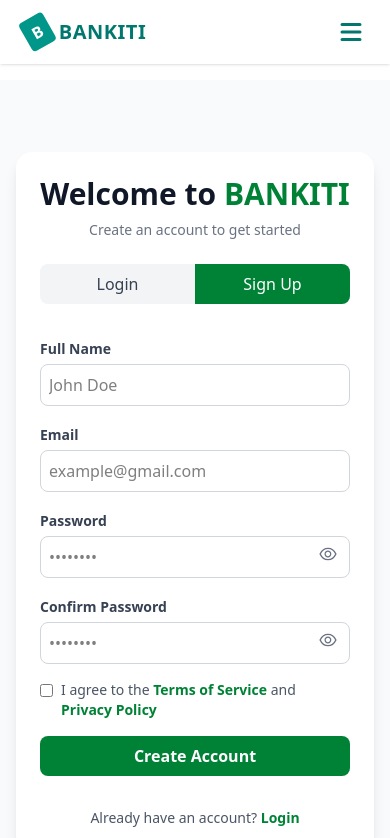
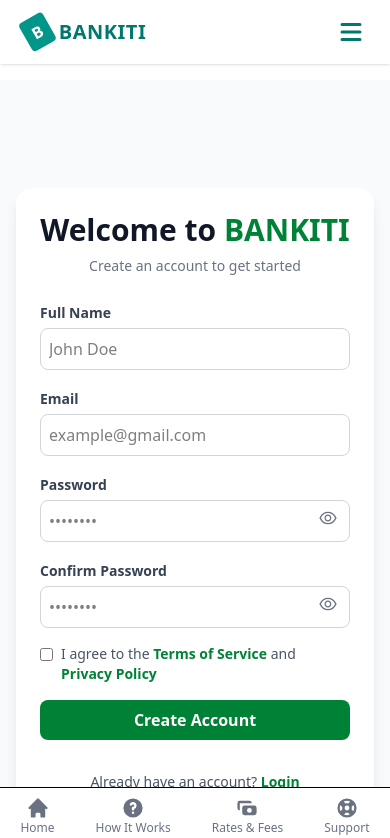
Before and after one commit to BANKITI/Finance-app-frontend-, a React (Vite) app in the folder finance-app/: page /signup in a window 390 px wide. Shown: the top 838 px of the page. Built offline with nearby package versions, Linux system fonts and the light colour scheme.

Commit message:
first commit

```diff
--- a/finance-app/src/App.tsx
+++ b/finance-app/src/App.tsx
@@ -1,10 +1,13 @@
 import { BrowserRouter as Router, Routes, Route } from "react-router-dom";
 
-// CONTEXT PROVIDER (NEW)
+// CONTEXT PROVIDER
 import { AuthProvider } from "./context/AuthContext";
 
+// COMPONENTS
 import Navbar from "./components/Navbar";
+import MobileBottomNav from "./components/MobileBottomNav";  // <-- NEW
 
+// PAGES
 import Home from "./pages/Home";
 import HowItWorks from "./pages/How";
 import Borrow from "./pages/Borrow";
@@ -12,11 +15,11 @@ import Lend from "./pages/Lend";
 import Rates from "./pages/Rate";
 import Support from "./pages/Support";
 import Login from "./pages/Login";
-import Apply from "./pages/Apply";
-import Footer from "./pages/Footer";
 import Signup from "./pages/Signup";
+
 import Info from "./pages/Info";
 import Submit from "./pages/Submit";
+import Apply from "./pages/Apply";
 import Account from "./pages/Account";
 import Verification from "./pages/Verification";
 import Application from "./pages/Application";
@@ -31,6 +34,7 @@ import Load from "./pages/Load";
 import ProtectedRoute from "./pages/ProtectedRoute";
 import Logout from "./pages/Logout";
 
+import Footer from "./pages/Footer";
 
 function App() {
   return (
@@ -38,20 +42,21 @@ function App() {
       <Router>
         <Navbar />
 
-        <div className="pt-20">
+        <div className="pt-20 pb-20">
+          {/* Added bottom padding so content doesn't hide behind mobile navbar */}
           <Routes>
 
             {/* PUBLIC ROUTES */}
             <Route path="/" element={<Home />} />
             <Route path="/how-it-works" element={<HowItWorks />} />
-            <Route path="/logout" element={<Logout />} />
-
             <Route path="/borrow" element={<Borrow />} />
             <Route path="/lend" element={<Lend />} />
             <Route path="/rates" element={<Rates />} />
             <Route path="/support" element={<Support />} />
             <Route path="/login" element={<Login />} />
             <Route path="/signup" element={<Signup />} />
+
+            <Route path="/logout" element={<Logout />} />
             <Route path="/info" element={<Info />} />
             <Route path="/submit" element={<Submit />} />
             <Route path="/apply" element={<Apply />} />
@@ -60,7 +65,7 @@ function App() {
             <Route path="/application" element={<Application />} />
             <Route path="/policy" element={<Policy />} />
 
-            {/* PROTECTED ROUTES */}
+            {/* PROTECTED DASHBOARDS */}
             <Route
               path="/borrowdash"
               element={
@@ -79,7 +84,7 @@ function App() {
               }
             />
 
-            {/* PAYMENT ROUTES */}
+            {/* PAYMENTS */}
             <Route path="/cardpayment" element={<Cardpayment />} />
             <Route path="/mobilepayment" element={<Mobilepayment />} />
             <Route path="/id" element={<ID />} />
@@ -89,6 +94,9 @@ function App() {
           </Routes>
         </div>
 
+        {/* MOBILE BOTTOM NAVBAR (NEW) */}
+        <MobileBottomNav />
+
         <Footer />
       </Router>
     </AuthProvider>
--- /dev/null
+++ b/finance-app/src/components/MobileBottomNav.tsx
@@ -0,0 +1,51 @@
+import { Link, useLocation } from "react-router-dom";
+import {
+  HiHome,
+  HiQuestionMarkCircle,
+  HiCash,
+  HiSupport
+} from "react-icons/hi";
+
+const MobileBottomNav = () => {
+  const location = useLocation();
+
+  const navItems = [
+    { label: "Home", icon: <HiHome size={24} />, path: "/" },
+    { label: "How It Works", icon: <HiQuestionMarkCircle size={24} />, path: "/how-it-works" },
+    { label: "Rates & Fees", icon: <HiCash size={24} />, path: "/rates" },
+    { label: "Support", icon: <HiSupport size={24} />, path: "/support" },
+  ];
+
+  return (
+    <div className="md:hidden fixed bottom-0 left-0 w-full bg-white shadow-lg border-t z-50 flex justify-around py-2">
+      {navItems.map((item) => {
+        const active = location.pathname === item.path;
+
+        return (
+          <Link
+            key={item.path}
+            to={item.path}
+            className="flex flex-col items-center"
+          >
+            <div
+              className={`${
+                active ? "text-teal-600" : "text-gray-500"
+              } transition`}
+            >
+              {item.icon}
+            </div>
+            <span
+              className={`text-xs ${
+                active ? "text-teal-700 font-semibold" : "text-gray-500"
+              }`}
+            >
+              {item.label}
+            </span>
+          </Link>
+        );
+      })}
+    </div>
+  );
+};
+
+export default MobileBottomNav;
--- a/finance-app/src/pages/How.tsx
+++ b/finance-app/src/pages/How.tsx
@@ -166,7 +166,7 @@ const How = () => {
         transition={{ duration: 0.5 }}
       >
         <Link
-          to="/login"
+          to="/signup"
           className="inline-block bg-teal-600 hover:bg-teal-700 text-white font-semibold px-8 py-3 rounded-full shadow-md transition duration-300"
         >
           Get Started
--- a/finance-app/src/pages/Login.tsx
+++ b/finance-app/src/pages/Login.tsx
@@ -2,7 +2,7 @@ import React, { useState } from "react";
 import type { FormEvent } from "react";
 import { Link, useNavigate, useLocation } from "react-router-dom";
 import { FaEye, FaEyeSlash } from "react-icons/fa";
-import { useAuth } from "../context/AuthContext"; // Updated AuthContext import
+import { useAuth } from "../context/AuthContext";
 
 const Login: React.FC = () => {
   const [showPassword, setShowPassword] = useState(false);
@@ -11,46 +11,37 @@ const Login: React.FC = () => {
   const location = useLocation();
   const { login } = useAuth();
 
-  // Toggle password visibility
   const togglePassword = () => setShowPassword((prev) => !prev);
-
-  // Get the page user was trying to access
-  const from = (location.state as any)?.from?.pathname || (role === "borrower" ? "/borrowdash" : "/lenderdash");
 
   const handleLogin = (e: FormEvent) => {
     e.preventDefault();
 
-    // ----- FRONTEND LOGIN -----
-    login(role, "sample_token"); // sets AuthContext + localStorage
+    login(role, "sample_token");
 
-    // Redirect back to original page or default dashboard
-    navigate(from, { replace: true });
+    // ----- SMART REDIRECT -----
+    const from = (location.state as any)?.from?.pathname;
+
+    if (from) {
+      // User tried accessing a protected dashboard → send them back there
+      navigate(from, { replace: true });
+    } else {
+      // Normal login → go to home page
+      navigate("/", { replace: true });
+    }
   };
 
   return (
     <div className="flex justify-center items-center min-h-screen bg-gray-50 px-4">
       <div className="w-full max-w-md bg-white shadow-lg rounded-2xl p-8">
 
-        {/* Header */}
         <h1 className="text-3xl font-bold text-center mb-2">
           Welcome to <span className="text-teal-600">BANKITI</span>
         </h1>
+
         <p className="text-center text-sm text-gray-500 mb-6">
-          Login or create an account to get started
+          Login to continue
         </p>
 
-        {/* Tabs */}
-        <div className="flex mb-6 border rounded-lg overflow-hidden">
-          <button className="flex-1 py-2 bg-gray-200 font-semibold">Login</button>
-          <Link
-            to="/signup"
-            className="flex-1 py-2 text-center bg-white hover:bg-gray-100 font-semibold"
-          >
-            Sign Up
-          </Link>
-        </div>
-
-        {/* Form */}
         <form className="space-y-4" onSubmit={handleLogin}>
 
           {/* Email */}
@@ -84,7 +75,7 @@ const Login: React.FC = () => {
             </div>
           </div>
 
-          {/* Role Select */}
+          {/* Role */}
           <div>
             <label className="block text-sm font-semibold mb-1">Select Role</label>
             <select
@@ -106,6 +97,13 @@ const Login: React.FC = () => {
           </button>
         </form>
 
+        <p className="text-center text-sm text-gray-500 mt-4">
+          Don’t have an account?{" "}
+          <Link to="/signup" className="text-teal-600 font-semibold hover:underline">
+            Sign up
+          </Link>
+        </p>
+
       </div>
     </div>
   );
--- a/finance-app/src/pages/Signup.tsx
+++ b/finance-app/src/pages/Signup.tsx
@@ -12,11 +12,10 @@ const Signup: React.FC = () => {
   const handleSubmit = (e: React.FormEvent) => {
     e.preventDefault();
 
-    // Updated navigation logic
     if (isLogin) {
-      navigate("/"); // LOGIN → Home
+      navigate("/"); // Login → Home
     } else {
-      navigate("/account"); // SIGNUP → Account
+      navigate("/account"); // Signup → Account
     }
   };
 
@@ -40,32 +39,9 @@ const Signup: React.FC = () => {
           </p>
         </div>
 
-        {/* Tabs */}
-        <div className="flex bg-gray-100 rounded-lg mb-8 overflow-hidden">
-          <button
-            onClick={() => setIsLogin(true)}
-            className={`w-1/2 py-2 font-medium transition ${
-              isLogin
-                ? "bg-green-700 text-white"
-                : "text-gray-700 hover:bg-gray-200"
-            }`}
-          >
-            Login
-          </button>
-          <button
-            onClick={() => setIsLogin(false)}
-            className={`w-1/2 py-2 font-medium transition ${
-              !isLogin
-                ? "bg-green-700 text-white"
-                : "text-gray-700 hover:bg-gray-200"
-            }`}
-          >
-            Sign Up
-          </button>
-        </div>
-
-        {/* Form */}
+        {/* FORM */}
         <form onSubmit={handleSubmit} className="space-y-4">
+          {/* Name (Sign Up Only) */}
           {!isLogin && (
             <div>
               <label className="text-sm font-semibold text-gray-700">
@@ -115,7 +91,7 @@ const Signup: React.FC = () => {
             </button>
           </div>
 
-          {/* Confirm Password (Sign Up only) */}
+          {/* Confirm Password (Signup Only) */}
           {!isLogin && (
             <div className="relative">
               <label className="text-sm font-semibold text-gray-700">
@@ -129,9 +105,7 @@ const Signup: React.FC = () => {
               />
               <button
                 type="button"
-                onClick={() =>
-                  setShowConfirmPassword(!showConfirmPassword)
-                }
+                onClick={() => setShowConfirmPassword(!showConfirmPassword)}
                 className="absolute right-3 top-9 text-gray-500 hover:text-green-700"
               >
                 {showConfirmPassword ? (
@@ -143,7 +117,7 @@ const Signup: React.FC = () => {
             </div>
           )}
 
-          {/* Terms (Sign Up only) */}
+          {/* Terms (Signup Only) */}
           {!isLogin && (
             <div className="flex items-start gap-2 mt-2">
               <input
@@ -171,7 +145,7 @@ const Signup: React.FC = () => {
             </div>
           )}
 
-          {/* Submit Button */}
+          {/* Button */}
           <button
             type="submit"
             className="w-full bg-green-700 hover:bg-green-800 text-white py-2 rounded-lg font-semibold transition"
@@ -179,7 +153,7 @@ const Signup: React.FC = () => {
             {isLogin ? "Login" : "Create Account"}
           </button>
 
-          {/* Toggle Text */}
+          {/* Toggle Text (Replaces Tabs!) */}
           <p className="text-sm text-center text-gray-600 mt-4">
             {isLogin ? (
               <>
```
